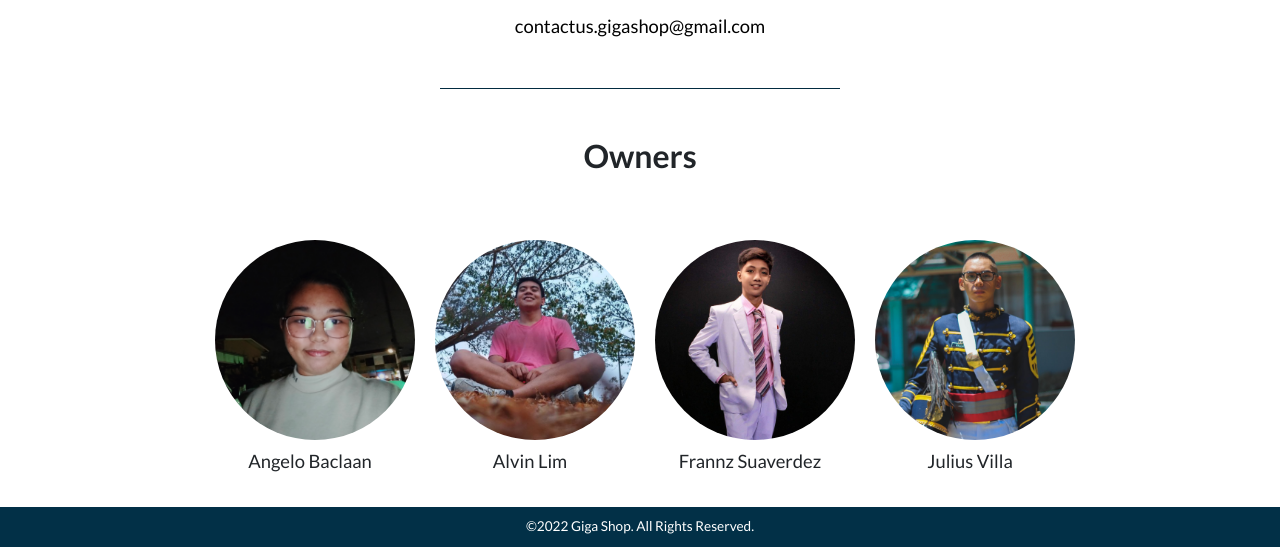
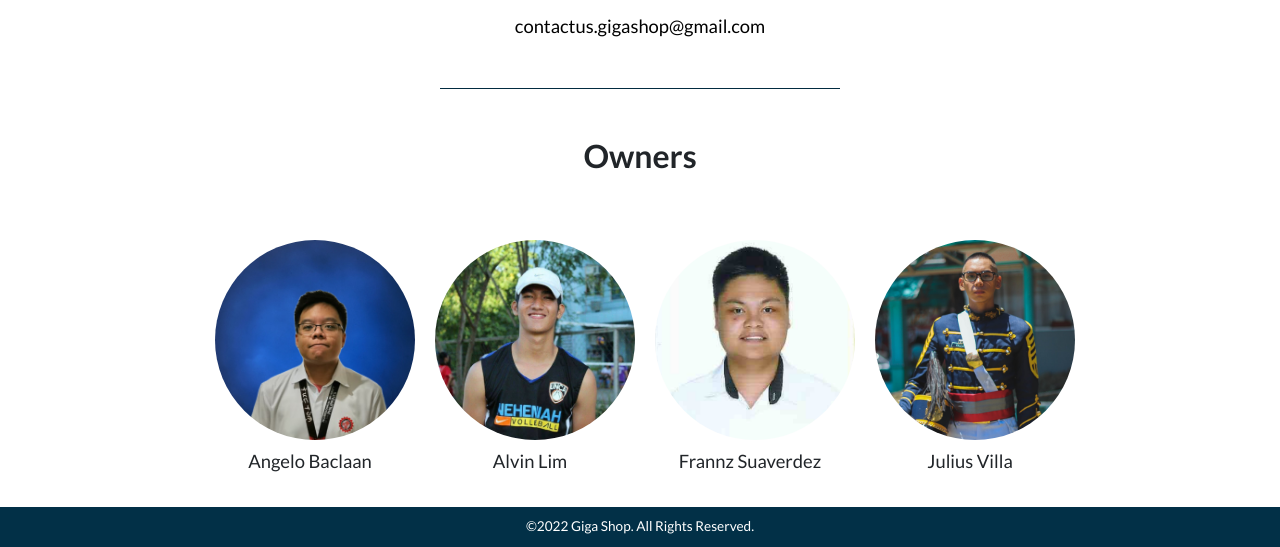
Before and after one commit to FSuaverdez/CompHub, a PHP site: page /views/about.php in a window 1280 px wide. Shown: the part 825-1372 px from the top of the page. Run offline with PHP 8.4, Linux system fonts and the light colour scheme; data comes from the database, SQL or seed files in the repository.

Commit message:
Add files via upload

```diff
--- a/views/about.php
+++ b/views/about.php
@@ -32,19 +32,19 @@
             <div class="row mx-auto text-center">
                 <div class="col col-md-3 col-sm-6 my-3">
                     <div class="member-container">
-                        <img src="../images/members/ilarina.jpg" class="round-image" />
+                        <img src="../images/members/angelo.png" class="round-image" />
                     </div>
                     <p class="member my-2">Angelo Baclaan</p>
                 </div>
                 <div class="col col-md-3 col-sm-6 my-3">
                     <div class="member-container">
-                        <img src="../images/members/will.png" class="round-image" />
+                        <img src="../images/members/alvin.png" class="round-image" />
                     </div>
                     <p class="member my-2">Alvin Lim</p>
                 </div>
                 <div class="col col-md-3 col-sm-6 my-3">
                     <div class="member-container">
-                    <img src="../images/members/mark.png" class="round-image" />
+                    <img src="../images/members/frannz.png" class="round-image" />
                     </div>
                     <p class="member my-2">Frannz Suaverdez</p>
                 </div>
```
Also changed, not shown: images/members/alvin.png (added), images/members/angelo.png (added), images/members/frannz.png (added).
